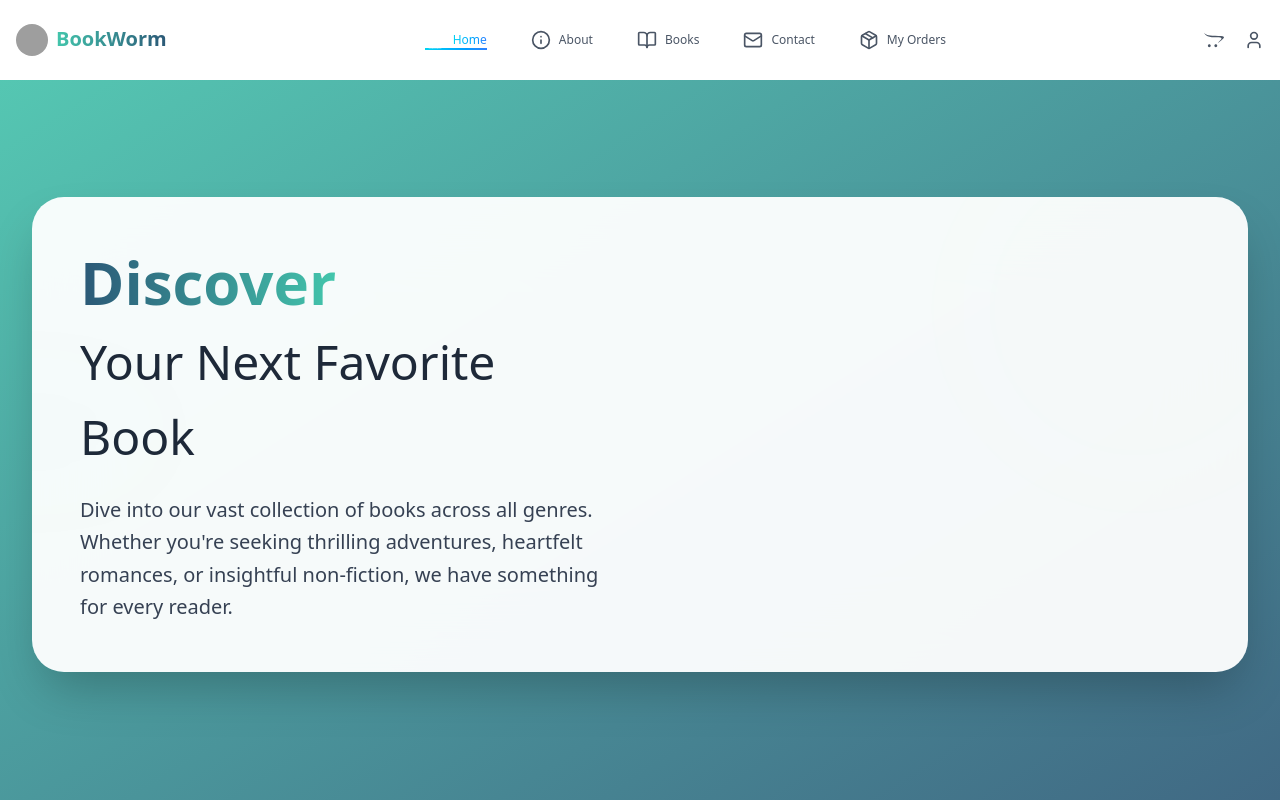
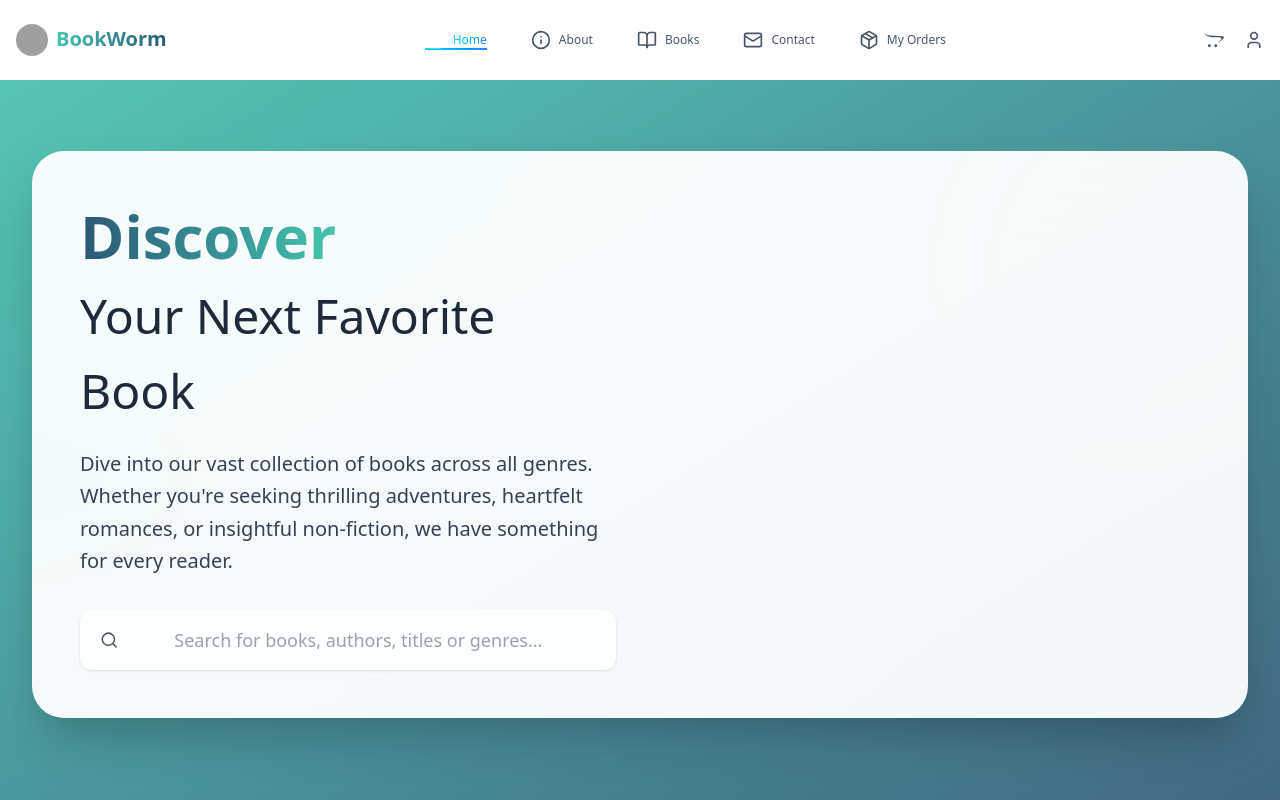
Before and after one commit to firoliyos/book-seller, a React (Vite) app in the folder frontend/: page / in a window 1280 px wide. Built offline with nearby package versions, Linux system fonts and the light colour scheme; grey boxes are pictures that could not be loaded.

Commit message:
Add search functionality to Banner component with input field and navigation

```diff
--- a/frontend/src/components/Banner.jsx
+++ b/frontend/src/components/Banner.jsx
@@ -1,7 +1,31 @@
-import React from 'react'
+import React, { useEffect, useState } from 'react'
+import { useNavigate } from 'react-router-dom'
+import { Search } from 'lucide-react'
+import { words } from '../assets/dummydata'
 
-import { container, geometricOverlay, glassBox, headerText, paragraphText, subHeader } from '../assets/dummystyles'
+import { container, formContainer, geometricOverlay, glassBox, headerText, inputField, inputWrapper, paragraphText, subHeader } from '../assets/dummystyles'
+
 const Banner = () => {
+
+  const [searchQuery, setSearchQuery] = useState("")
+  const [currentWord, setCurrentWord] = useState(0)
+
+  const navigate = useNavigate();
+
+  useEffect(() => {
+    const interval = setInterval(() => {
+      setCurrentWord((prev) => (prev + 1) % words.length)
+    }, 2000)
+    return () => clearInterval(interval)
+  }, [])
+
+  const handleSearch = (e) => {
+    e.preventDefault()
+    if (searchQuery.trim()) {
+      navigate(`/books?search=${encodeURIComponent(searchQuery.trim())}`)
+    }
+  }
+
   return (
     <div className={container}>
         <div className={glassBox}>
@@ -27,6 +51,30 @@ const Banner = () => {
                         Dive into our vast collection of books across all genres. Whether you're seeking thrilling adventures, heartfelt romances, or insightful non-fiction, we have something for every reader.
                     </p>
                 </div>
+
+                {/* Search Function */}
+
+                <form
+                onSubmit={handleSearch}
+                className='space-y-6 md:space-y-8'>
+                  <div className={formContainer}>
+                    <div className={inputWrapper}>
+                      <div className='absolute inset-0 bg-white/90 rounded-lg md:rounded-xl shadow-sm' />
+                      <div className='relative flex items-center'>
+                        <Search className='ml-4 md:ml-5 w-5 h-5 md:w-5 md:h-6 text-gray-600 group-focus-within:text-[#2B5876]'/>
+
+                        <input
+                          type='text'
+                          value={searchQuery}
+                          onChange={(e) => setSearchQuery(e.target.value)}
+                          placeholder='Search for books, authors, titles or genres...'
+                          className={inputField} />
+                      </div>
+                    </div>
+
+
+                  </div>
+                </form>
              </div>
            </div>
         </div>
```
